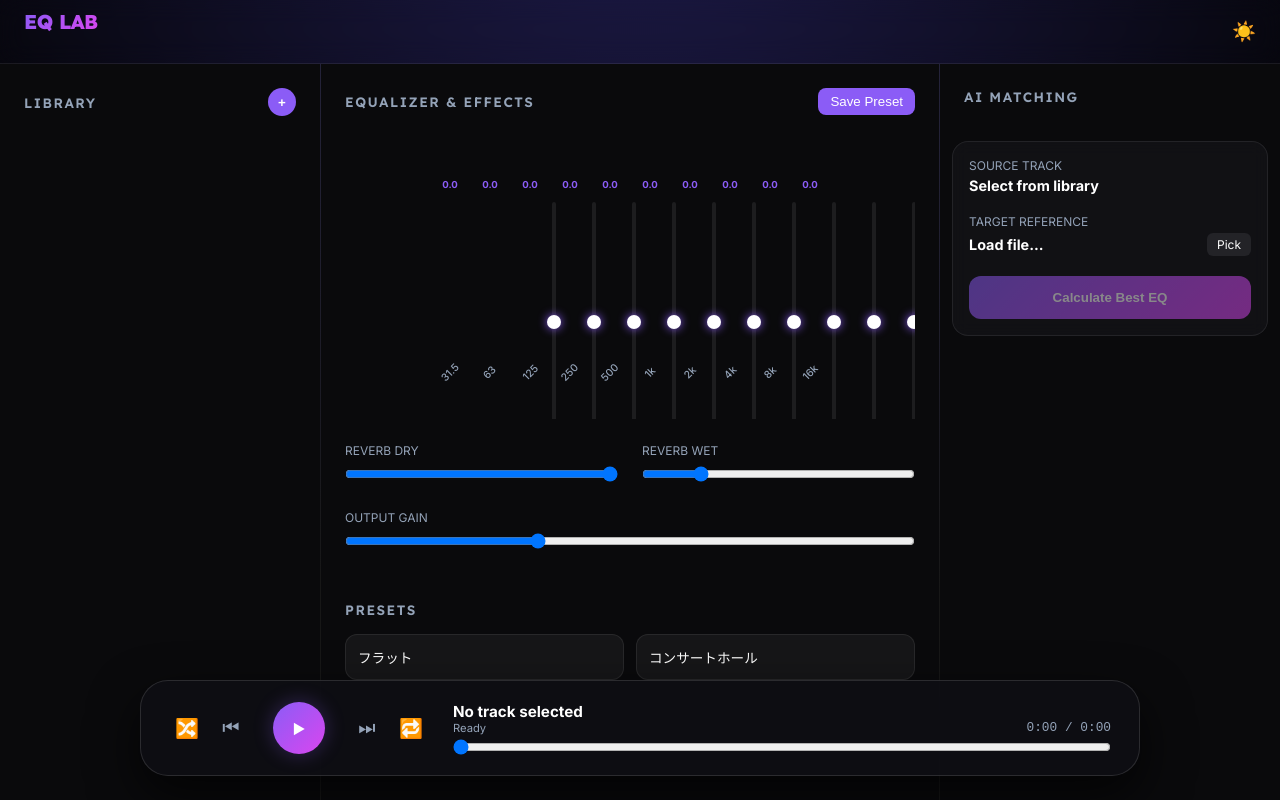
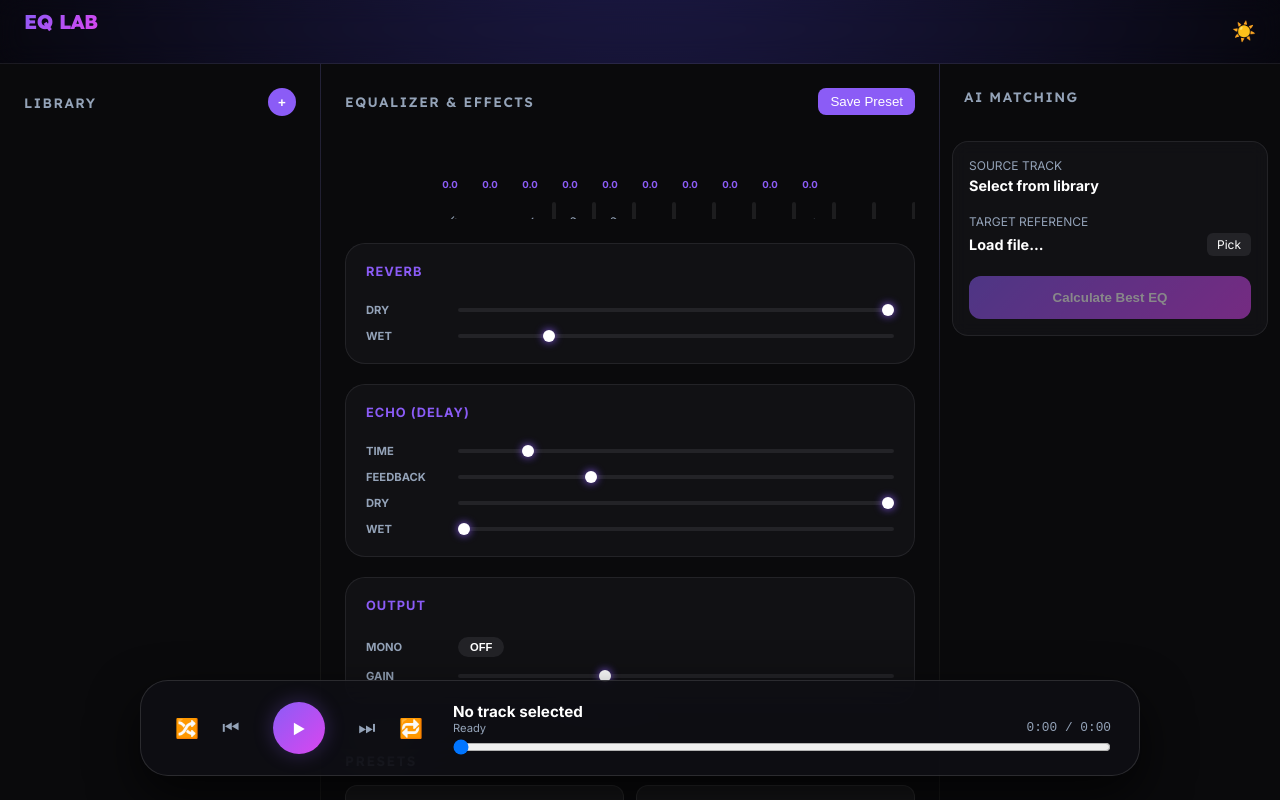
Before and after one commit to shinzyapple/eq-lab-site, a Next.js app: page / in a window 1280 px wide. Built offline with nearby package versions, Linux system fonts and the light colour scheme.

Commit message:
エコー機能

```diff
--- a/app/globals.css
+++ b/app/globals.css
@@ -229,7 +229,7 @@ header {
   flex: 1;
   display: flex;
   flex-direction: column;
-  padding: 0 24px 120px;
+  padding: 0 24px 180px;
   overflow-y: auto;
 }
 
@@ -541,3 +541,104 @@ header {
   align-items: center;
   margin-bottom: 20px;
 }
+
+/* Premium FX Grid */
+.fx-grid-premium {
+  display: grid;
+  grid-template-columns: repeat(auto-fit, minmax(280px, 1fr));
+  gap: 20px;
+  padding: 24px 0;
+}
+
+.fx-section {
+  background: var(--panel);
+  border: 1px solid var(--border);
+  border-radius: 20px;
+  padding: 20px;
+  display: flex;
+  flex-direction: column;
+  gap: 16px;
+}
+
+.section-header {
+  display: flex;
+  justify-content: space-between;
+  align-items: center;
+  margin-bottom: 8px;
+}
+
+.section-header span {
+  font-size: 0.8rem;
+  font-weight: 700;
+  color: var(--accent);
+  text-transform: uppercase;
+  letter-spacing: 1px;
+}
+
+.fx-controls {
+  display: flex;
+  flex-direction: column;
+  gap: 12px;
+}
+
+.fx-item {
+  display: grid;
+  grid-template-columns: 80px 1fr;
+  align-items: center;
+  gap: 12px;
+}
+
+.fx-item label {
+  font-size: 0.7rem;
+  color: var(--text-dim);
+  font-weight: 600;
+  text-transform: uppercase;
+}
+
+.fx-item input[type="range"] {
+  -webkit-appearance: none;
+  width: 100%;
+  height: 4px;
+  background: var(--border);
+  border-radius: 2px;
+  outline: none;
+}
+
+.fx-item input[type="range"]::-webkit-slider-thumb {
+  -webkit-appearance: none;
+  width: 12px;
+  height: 12px;
+  background: #fff;
+  border-radius: 50%;
+  cursor: pointer;
+  box-shadow: 0 0 8px var(--accent);
+}
+
+@media (max-width: 768px) {
+  .eq-strips {
+    height: 240px;
+    padding: 20px 0;
+    gap: 4px;
+  }
+
+  .eq-strip {
+    max-width: 20px;
+  }
+
+  .slider-vertical {
+    height: 160px;
+  }
+
+  .slider-vertical input {
+    width: 160px;
+    top: 78px;
+  }
+
+  .fx-grid-premium {
+    grid-template-columns: 1fr;
+  }
+
+  .fx-item {
+    grid-template-columns: 70px 1fr;
+  }
+}
--- a/app/page.tsx
+++ b/app/page.tsx
@@ -8,6 +8,11 @@ import {
   setReverbWet,
   setReverbDry,
   setVolume,
+  setEchoDelay,
+  setEchoFeedback,
+  setEchoWet,
+  setEchoDry,
+  setMono,
   EQ_FREQUENCIES,
   loadAudio,
   loadBufferForAnalysis,
@@ -51,6 +56,11 @@ export default function Home() {
   const [eqGains, setEqGains] = useState<number[]>(new Array(10).fill(0));
   const [reverbDry, setRevDry] = useState(1.0);
   const [reverbWet, setRevWet] = useState(0.2);
+  const [echoDelay, setEchoDelayState] = useState(0.3);
+  const [echoFeedback, setEchoFeedbackState] = useState(0.3);
+  const [echoWet, setEchoWetState] = useState(0.0);
+  const [echoDry, setEchoDryState] = useState(1.0);
+  const [isMono, setIsMonoState] = useState(false);
   const [volume, setGlobalVolume] = useState(0.5);
 
   const [isPlaying, setIsPlaying] = useState(false);
@@ -108,89 +118,78 @@ export default function Home() {
     return null;
   };
 
-  // Load all local storage settings once on mount
+  // Load settings on mount
   useEffect(() => {
     const savedSettings = localStorage.getItem("eq-lab-settings");
     if (savedSettings) {
       try {
         const s = JSON.parse(savedSettings);
-        if (s.eqGains) {
-          setEqGains(s.eqGains);
-        }
+        if (s.eqGains) setEqGains(s.eqGains);
         if (s.reverbDry !== undefined) setRevDry(s.reverbDry);
         if (s.reverbWet !== undefined) setRevWet(s.reverbWet);
+        if (s.echoDelay !== undefined) setEchoDelayState(s.echoDelay);
+        if (s.echoFeedback !== undefined) setEchoFeedbackState(s.echoFeedback);
+        if (s.echoWet !== undefined) setEchoWetState(s.echoWet);
+        if (s.echoDry !== undefined) setEchoDryState(s.echoDry);
+        if (s.isMono !== undefined) setIsMonoState(s.isMono);
         if (s.volume !== undefined) setGlobalVolume(s.volume);
         if (s.activePresetId) setActivePresetId(s.activePresetId);
-        if (s.currentTrackId) (window as any).__lastTrackId = s.currentTrackId;
+        if (s.currentTrackId) {
+          db.tracks.get(Number(s.currentTrackId)).then((t: any) => {
+            if (t) setCurrentTrack({ id: t.id.toString(), name: t.name });
+          });
+        }
       } catch (e) {
         console.error("Failed to parse saved settings", e);
       }
     }
+    syncLibrary();
   }, []);
 
   // Update engine whenever basic FX state changes
   useEffect(() => {
+    setEqGain(0, eqGains[0]); // Ensure init
     eqGains.forEach((g, i) => setEqGain(i, g));
     setReverbDry(reverbDry);
     setReverbWet(reverbWet);
+    setEchoDelay(echoDelay);
+    setEchoFeedback(echoFeedback);
+    setEchoWet(echoWet);
+    setEchoDry(echoDry);
+    setMono(isMono);
     setVolume(volume);
-  }, [eqGains, reverbDry, reverbWet, volume]);
+  }, [eqGains, reverbDry, reverbWet, echoDelay, echoFeedback, echoWet, echoDry, isMono, volume]);
 
-  // Separate Effect for Local DB Sync
-  useEffect(() => {
-    let isMounted = true;
-
+  // syncLibrary function
   const syncLibrary = async () => {
     console.log("Starting local library sync...");
     setIsLoadingLibrary(true);
-
     try {
-        // 1. Load Tracks from IndexedDB
       const localTracks = await db.tracks.toArray();
-        const formattedLocalTracks: Track[] = localTracks.map(t => ({
+      const formattedLocalTracks: Track[] = localTracks.map((t: any) => ({
         id: t.id!.toString(),
         name: t.name,
       }));
-
-        if (!isMounted) return;
-
       setLibrary(formattedLocalTracks);
 
-        // Restore last selected track
-        const lastId = (window as any).__lastTrackId;
-        if (lastId) {
-          const matched = formattedLocalTracks.find((t: Track) => t.id === lastId);
-          if (matched) {
-            setCurrentTrack(matched);
-            // Pre-load restored track
-            prepareTrackSource(matched).then(source => {
-              if (source?.buffer) {
-                setDuration(source.buffer.duration);
-                setCurrentTrack({ ...matched, buffer: source.buffer });
-              } else if (source?.url) {
-                // For streams, duration will be set when metadata loads in audioEngine
-                setCurrentTrack(matched);
-              }
-            });
-          }
-          delete (window as any).__lastTrackId;
-        }
-
-        // 2. Load Presets from IndexedDB
       const localPresets = await db.presets.toArray();
       const formattedPresets: Preset[] = [
         ...defaultPresets,
-          ...localPresets.map(p => ({
+        ...localPresets.map((p: any) => ({
           id: p.id!.toString(),
           name: p.name,
           eqGains: p.eqGains || new Array(10).fill(0),
           reverbDry: p.reverbDry ?? 1.0,
           reverbWet: p.reverbWet ?? 0,
+          echoDelay: p.echoDelay ?? 0.3,
+          echoFeedback: p.echoFeedback ?? 0.3,
+          echoWet: p.echoWet ?? 0,
+          echoDry: p.echoDry ?? 1.0,
+          isMono: p.isMono ?? false,
           volume: p.volume ?? 0.5
         }))
       ];
       setPresets(formattedPresets);
-
       console.log(`Sync complete: ${formattedLocalTracks.length} tracks, ${localPresets.length} presets`);
     } catch (err) {
       console.error("Local DB fetch error:", err);
@@ -198,10 +197,6 @@ export default function Home() {
       setIsLoadingLibrary(false);
     }
   };
-
-    syncLibrary();
-    return () => { isMounted = false; };
-  }, []);
 
   // Handle currentTrack initialization and synchronization
   useEffect(() => {
@@ -232,11 +227,7 @@ export default function Home() {
   useEffect(() => {
     setAudioEngineCallbacks({
       onPlaybackChange: (playing) => {
-        if (playing) {
-          if (!isPlaying && currentTrack) togglePlay();
-        } else {
-          if (isPlaying) togglePlay();
-        }
+        setIsPlaying(playing);
       },
       onSeekTo: (time) => {
         handleManualSeek(time);
@@ -250,7 +241,7 @@ export default function Home() {
       navigator.mediaSession.setActionHandler('previoustrack', () => playPreviousTrack());
       navigator.mediaSession.setActionHandler('nexttrack', () => playNextTrack());
     }
-  }, [isPlaying, currentTrack, progress, volume, eqGains, reverbDry, reverbWet, library, isShuffle, repeatMode]);
+  }, [library, isShuffle, repeatMode]);
 
   // Update Media Metadata when track changes
   useEffect(() => {
@@ -268,12 +259,17 @@ export default function Home() {
       eqGains,
       reverbDry,
       reverbWet,
+      echoDelay,
+      echoFeedback,
+      echoWet,
+      echoDry,
+      isMono,
       volume,
       activePresetId,
       currentTrackId: currentTrack?.id
     };
     localStorage.setItem("eq-lab-settings", JSON.stringify(settings));
-  }, [eqGains, reverbDry, reverbWet, volume, activePresetId, currentTrack?.id]);
+  }, [eqGains, reverbDry, reverbWet, echoDelay, echoFeedback, echoWet, echoDry, isMono, volume, activePresetId, currentTrack?.id]);
 
   // Progress Loop
   const updateProgress = () => {
@@ -504,6 +500,11 @@ export default function Home() {
     setEqGains([...(p.eqGains || new Array(10).fill(0))]);
     setRevDry(p.reverbDry ?? 1.0);
     setRevWet(p.reverbWet ?? 0);
+    setEchoDelayState(p.echoDelay ?? 0.3);
+    setEchoFeedbackState(p.echoFeedback ?? 0.3);
+    setEchoWetState(p.echoWet ?? 0);
+    setEchoDryState(p.echoDry ?? 1.0);
+    setIsMonoState(p.isMono ?? false);
     setGlobalVolume(p.volume ?? 0.5);
 
     // Engine update is handled by useEffect
@@ -576,6 +577,11 @@ export default function Home() {
           eqGains: [...eqGains],
           reverbDry,
           reverbWet,
+          echoDelay,
+          echoFeedback,
+          echoWet,
+          echoDry,
+          isMono,
           volume
         };
         await db.presets.update(Number(activePresetId), changes);
@@ -587,11 +593,16 @@ export default function Home() {
           eqGains: [...eqGains],
           reverbDry,
           reverbWet,
+          echoDelay,
+          echoFeedback,
+          echoWet,
+          echoDry,
+          isMono,
           volume,
           createdAt: Date.now()
         });
 
-        const newPreset: Preset = { id: id.toString(), name, eqGains: [...eqGains], reverbDry, reverbWet, volume };
+        const newPreset: Preset = { id: id.toString(), name, eqGains: [...eqGains], reverbDry, reverbWet, echoDelay, echoFeedback, echoWet, echoDry, isMono, volume };
         setPresets((v: Preset[]) => [...v, newPreset]);
         applyPreset(newPreset);
         alert("新しいプリセットとして保存しました。");
@@ -696,24 +707,34 @@ export default function Home() {
         eqGains: [...gains],
         reverbDry,
         reverbWet,
+        echoDelay,
+        echoFeedback,
+        echoWet,
+        echoDry,
+        isMono,
         volume,
         createdAt: Date.now()
       });
 
-      const newPreset = {
+      const newPreset: Preset = {
         id: id.toString(),
         name,
         eqGains: [...gains],
         reverbDry,
         reverbWet,
+        echoDelay,
+        echoFeedback,
+        echoWet,
+        echoDry,
+        isMono,
         volume
       };
 
       setPresets(v => [...v, newPreset]);
       applyPreset(newPreset);
-      alert(`プリセット "${name}" を保存しました。`);
-    } catch (e: any) {
-      console.error("Failed to save matched preset:", e);
+      alert(`Matched preset "${name}" saved!`);
+    } catch (err) {
+      console.error("Match save failed:", err);
       alert("プリセットの保存に失敗しました。設定は現在のEQに適用されています。");
     }
   };
@@ -851,30 +872,94 @@ export default function Home() {
               ))}
             </div>
 
-            <div className="fx-grid" style={{ display: "grid", gridTemplateColumns: "1fr 1fr", gap: 24, padding: "24px 0" }}>
-              <div className="fx-box">
-                <label style={{ fontSize: "0.75rem", color: "var(--text-dim)", marginBottom: 8, display: "block" }}>REVERB DRY</label>
+            <div className="fx-grid-premium">
+              <div className="fx-section">
+                <div className="section-header">
+                  <span>Reverb</span>
+                  <div className="fx-toggle-placeholder"></div>
+                </div>
+                <div className="fx-controls">
+                  <div className="fx-item">
+                    <label>DRY</label>
                     <input type="range" min="0" max="1" step="0.01" value={reverbDry} onChange={(e: React.ChangeEvent<HTMLInputElement>) => {
-                  const v = parseFloat(e.target.value);
-                  setRevDry(v); setReverbDry(v);
-                  updateActivePreset({ reverbDry: v });
-                }} style={{ width: "100%" }} />
+                      setRevDry(parseFloat(e.target.value));
+                      updateActivePreset({ reverbDry: parseFloat(e.target.value) });
+                    }} />
                   </div>
-              <div className="fx-box">
-                <label style={{ fontSize: "0.75rem", color: "var(--text-dim)", marginBottom: 8, display: "block" }}>REVERB WET</label>
+                  <div className="fx-item">
+                    <label>WET</label>
                     <input type="range" min="0" max="1" step="0.01" value={reverbWet} onChange={(e: React.ChangeEvent<HTMLInputElement>) => {
-                  const v = parseFloat(e.target.value);
-                  setRevWet(v); setReverbWet(v);
-                  updateActivePreset({ reverbWet: v });
-                }} style={{ width: "100%" }} />
+                      setRevWet(parseFloat(e.target.value));
+                      updateActivePreset({ reverbWet: parseFloat(e.target.value) });
+                    }} />
                   </div>
-              <div className="fx-box" style={{ gridColumn: "span 2" }}>
-                <label style={{ fontSize: "0.75rem", color: "var(--text-dim)", marginBottom: 8, display: "block" }}>OUTPUT GAIN</label>
+                </div>
+              </div>
+
+              <div className="fx-section">
+                <div className="section-header">
+                  <span>Echo (Delay)</span>
+                </div>
+                <div className="fx-controls">
+                  <div className="fx-item">
+                    <label>TIME</label>
+                    <input type="range" min="0" max="2" step="0.001" value={echoDelay} onChange={(e: React.ChangeEvent<HTMLInputElement>) => {
+                      setEchoDelayState(parseFloat(e.target.value));
+                      updateActivePreset({ echoDelay: parseFloat(e.target.value) });
+                    }} />
+                  </div>
+                  <div className="fx-item">
+                    <label>FEEDBACK</label>
+                    <input type="range" min="0" max="1" step="0.01" value={echoFeedback} onChange={(e: React.ChangeEvent<HTMLInputElement>) => {
+                      setEchoFeedbackState(parseFloat(e.target.value));
+                      updateActivePreset({ echoFeedback: parseFloat(e.target.value) });
+                    }} />
+                  </div>
+                  <div className="fx-item">
+                    <label>DRY</label>
+                    <input type="range" min="0" max="1" step="0.01" value={echoDry} onChange={(e: React.ChangeEvent<HTMLInputElement>) => {
+                      setEchoDryState(parseFloat(e.target.value));
+                      updateActivePreset({ echoDry: parseFloat(e.target.value) });
+                    }} />
+                  </div>
+                  <div className="fx-item">
+                    <label>WET</label>
+                    <input type="range" min="0" max="1" step="0.01" value={echoWet} onChange={(e: React.ChangeEvent<HTMLInputElement>) => {
+                      setEchoWetState(parseFloat(e.target.value));
+                      updateActivePreset({ echoWet: parseFloat(e.target.value) });
+                    }} />
+                  </div>
+                </div>
+              </div>
+
+              <div className="fx-section">
+                <div className="section-header">
+                  <span>Output</span>
+                </div>
+                <div className="fx-controls">
+                  <div className="fx-item">
+                    <label>MONO</label>
+                    <div style={{ display: 'flex', alignItems: 'center', height: '100%' }}>
+                      <button
+                        onClick={() => {
+                          const val = !isMono;
+                          setIsMonoState(val);
+                          updateActivePreset({ isMono: val });
+                        }}
+                        style={{ background: isMono ? 'var(--accent)' : 'var(--border)', color: 'white', border: 'none', padding: '4px 12px', borderRadius: 20, fontSize: '0.7rem', cursor: 'pointer', fontWeight: 700 }}
+                      >
+                        {isMono ? "ON" : "OFF"}
+                      </button>
+                    </div>
+                  </div>
+                  <div className="fx-item">
+                    <label>GAIN</label>
                     <input type="range" min="0" max="1.5" step="0.01" value={volume} onChange={(e: React.ChangeEvent<HTMLInputElement>) => {
-                  const v = parseFloat(e.target.value);
-                  setGlobalVolume(v); setVolume(v);
-                  updateActivePreset({ volume: v });
-                }} style={{ width: "100%" }} />
+                      setGlobalVolume(parseFloat(e.target.value));
+                      updateActivePreset({ volume: parseFloat(e.target.value) });
+                    }} />
+                  </div>
+                </div>
               </div>
             </div>
 
```
Also changed, not shown: lib/audioEngine.ts (+48 -2 lines), lib/presets.ts (+15 -0 lines). Lines whose indentation alone changed are shown as unchanged.
